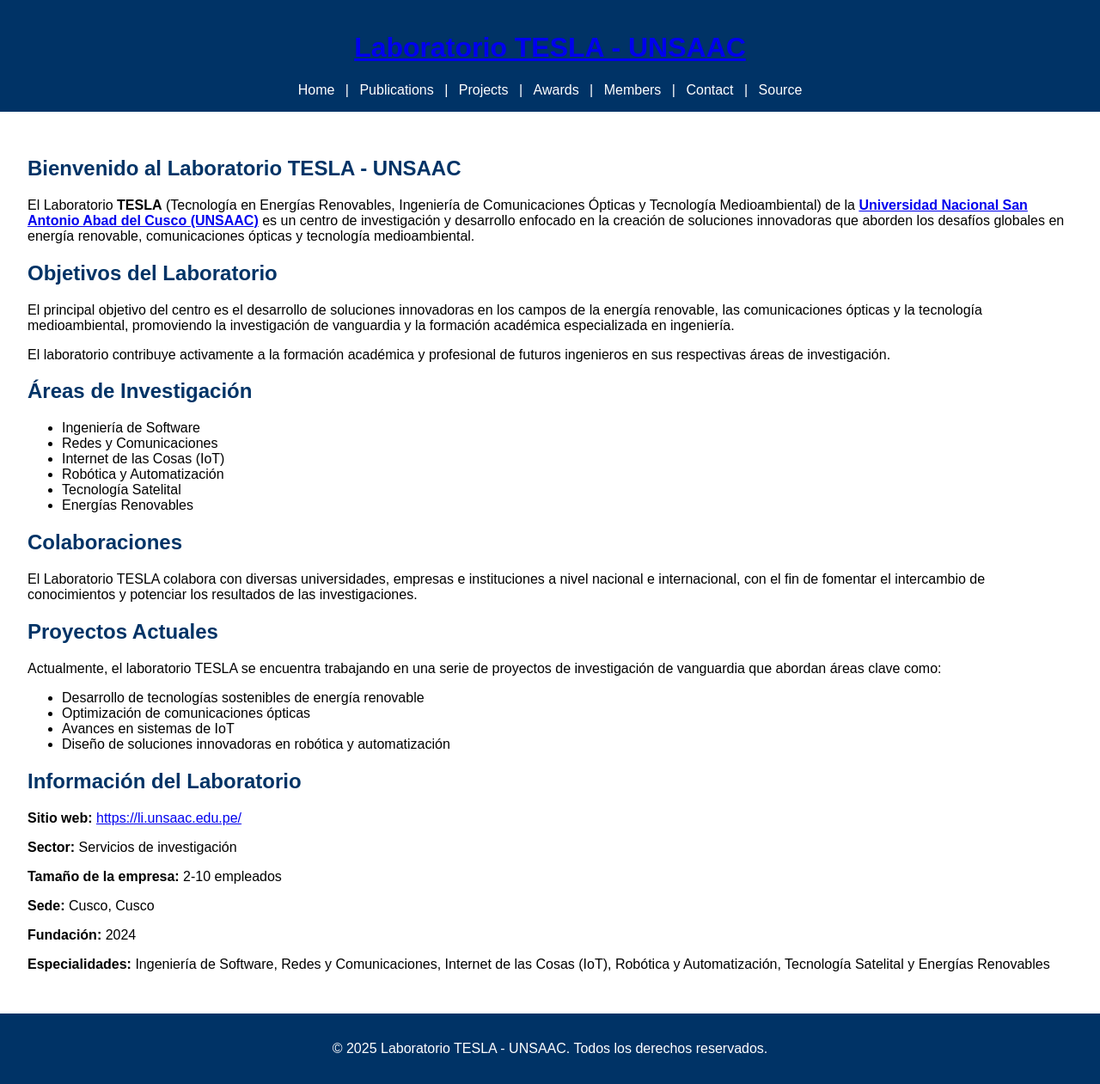
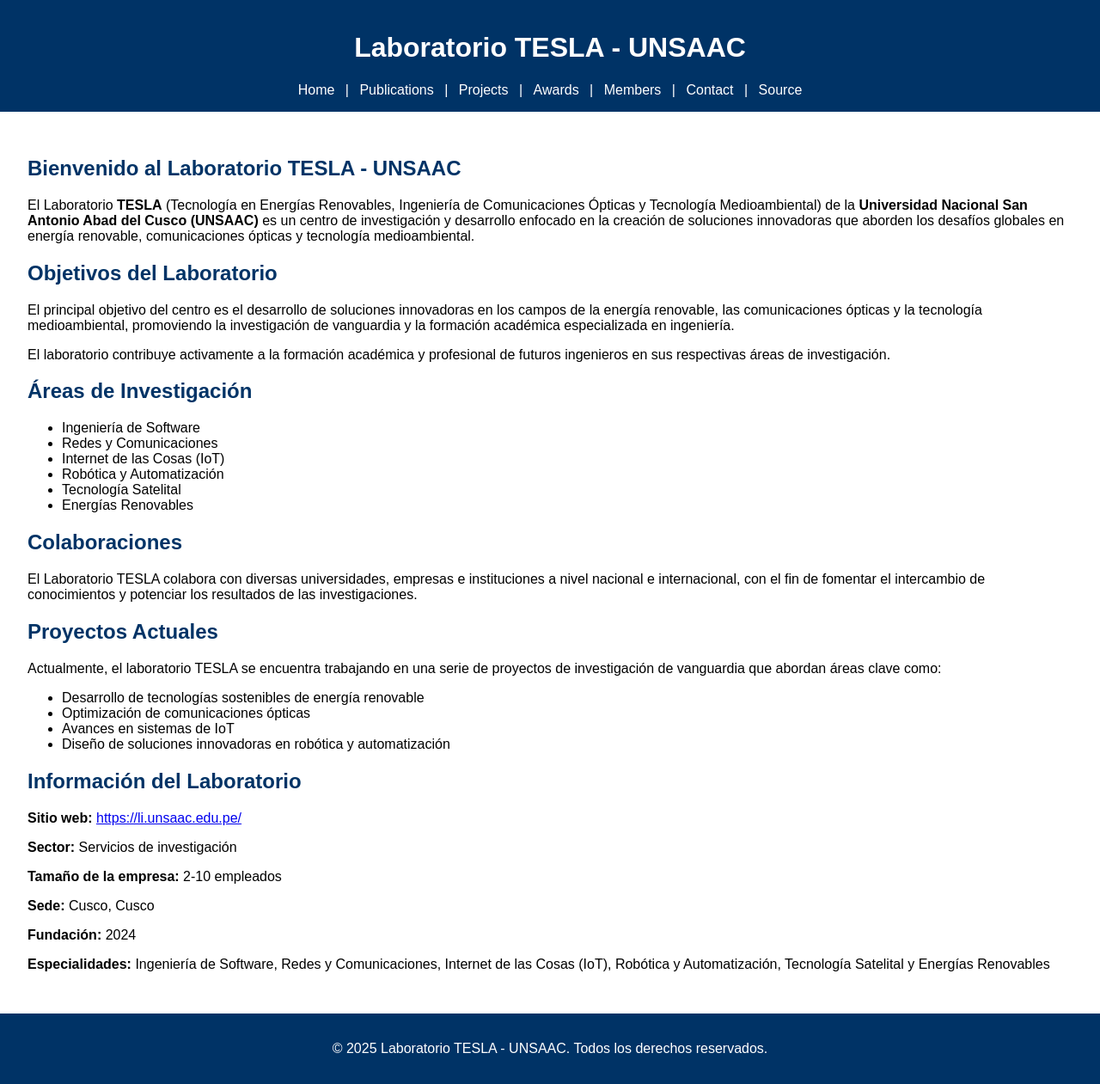
Before and after one commit to laboratoriotesla-unsaac/laboratoriotesla-unsaac.github.io, a Jekyll site: the page built from index.html, in a window 1280 px wide. Shown: the whole page at 86% size. Built offline with Jekyll 4.4.1, drawn with Linux system fonts in a browser that asks for light colours.

Commit message:
Update style.css

```diff
--- a/assets/css/style.css
+++ b/assets/css/style.css
@@ -24,3 +24,28 @@
 h1, h2 {
   color: #003366;
 }
+
+
+/* === Estilo del título principal del sitio === */
+header h1 a {
+  color: white;           /* texto blanco */
+  font-weight: bold;      /* en negrita */
+  text-decoration: none;  /* sin subrayado */
+}
+
+/* Cambia color al pasar el mouse */
+header h1 a:hover {
+  color: #ffcc00; /* opcional: color dorado al pasar el cursor */
+}
+
+/* === Estilo del enlace UNSAAC dentro del texto === */
+a.unsaac-link {
+  color: black;           /* texto negro */
+  font-weight: bold;      /* en negrita */
+  text-decoration: none;  /* sin subrayado */
+}
+
+a.unsaac-link:hover {
+  color: #b30000;         /* cambia a rojo oscuro al pasar el mouse */
+  text-decoration: underline; /* subrayado opcional al pasar el cursor */
+}
```
